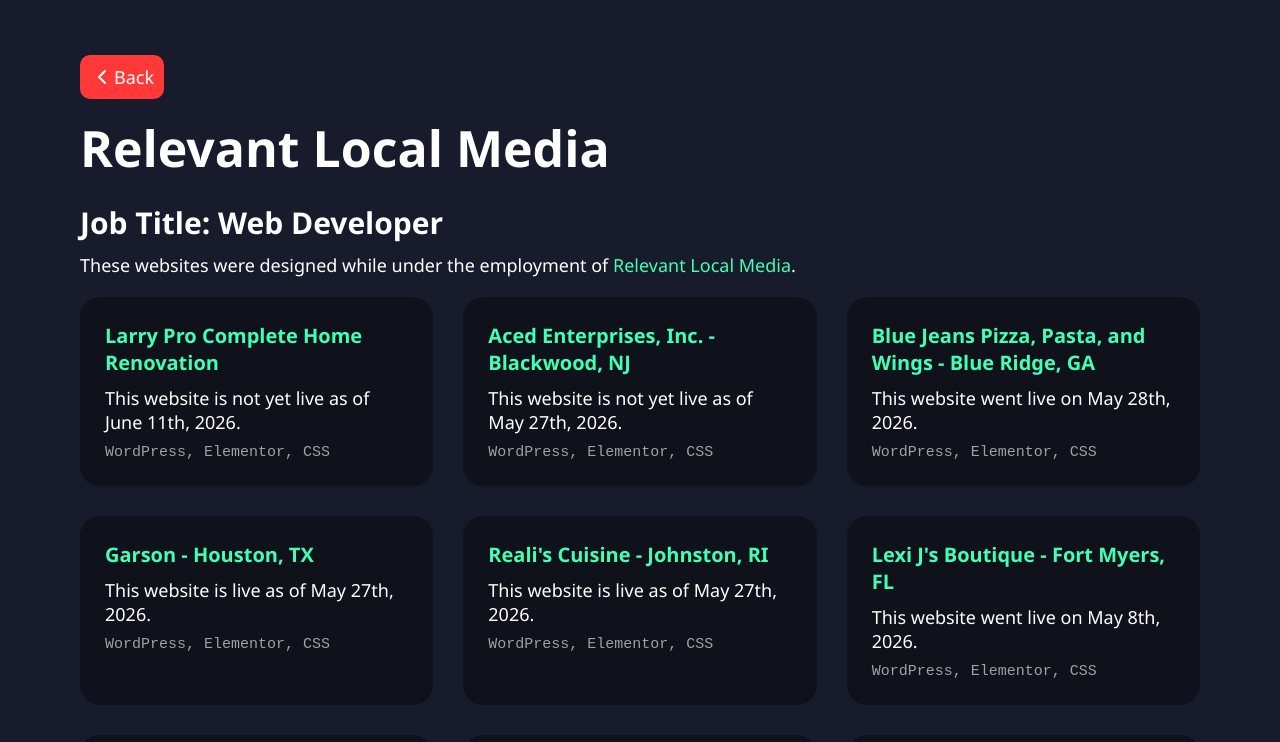
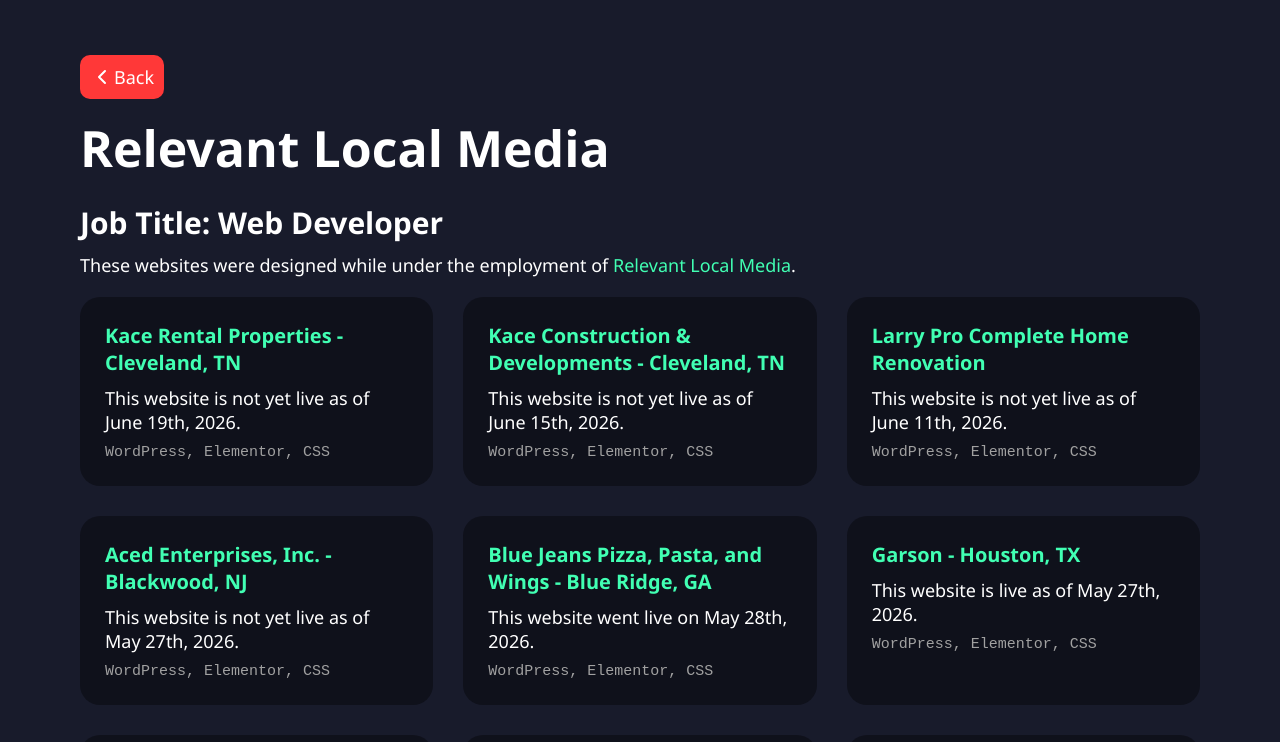
Before and after one commit to snaramirez872/seanramirez, a Next.js app: page /projects/relevant-local-media in a window 1280 px wide. Shown: the top 742 px of the page. Built offline with nearby package versions, Linux system fonts and the light colour scheme.

Commit message:
updated site list

```diff
--- a/src/app/projects/relevant-local-media/page.tsx
+++ b/src/app/projects/relevant-local-media/page.tsx
@@ -13,6 +13,20 @@
                 <p className="first-copy">These websites were designed while under the employment of <Link href="https://www.relevantlocalmedia.com" className="company-name">Relevant Local Media</Link>.</p>
                 <section className="professional-projects">
                     <section className="personal-grid">
+                        <RLMProjCard
+                            title="Kace Rental Properties - Cleveland, TN"
+                            url="https://kacerentalprop.wpenginepowered.com/"
+                            techList="WordPress, Elementor, CSS"
+                        >
+                            <p className="description">This website is not yet live as of June 19th, 2026.</p>
+                        </RLMProjCard>
+                        <RLMProjCard
+                            title="Kace Construction & Developments - Cleveland, TN"
+                            url="https://kaceconstruct.wpenginepowered.com/"
+                            techList="WordPress, Elementor, CSS"
+                        >
+                            <p className="description">This website is not yet live as of June 15th, 2026.</p>
+                        </RLMProjCard>
                         <RLMProjCard
                             title="Larry Pro Complete Home Renovation"
                             url="https://larryproreno.wpenginepowered.com/"
```
